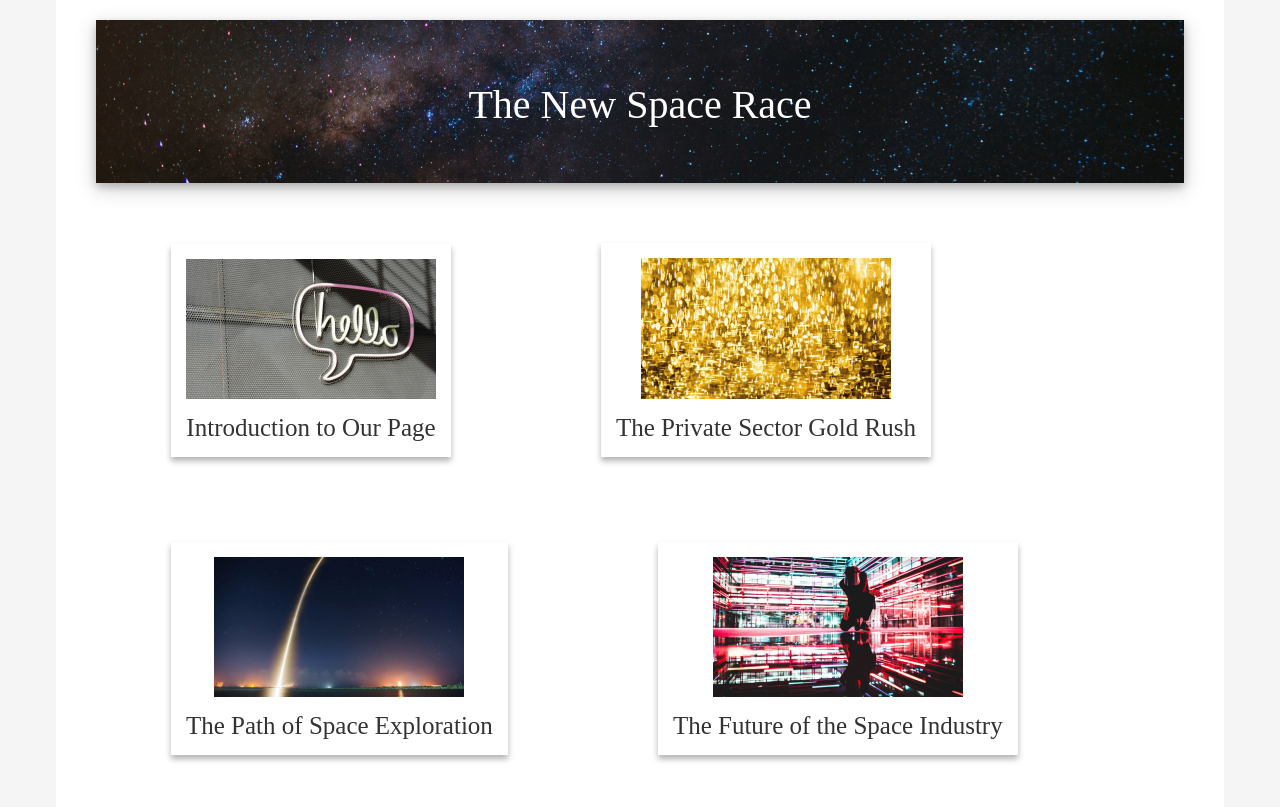
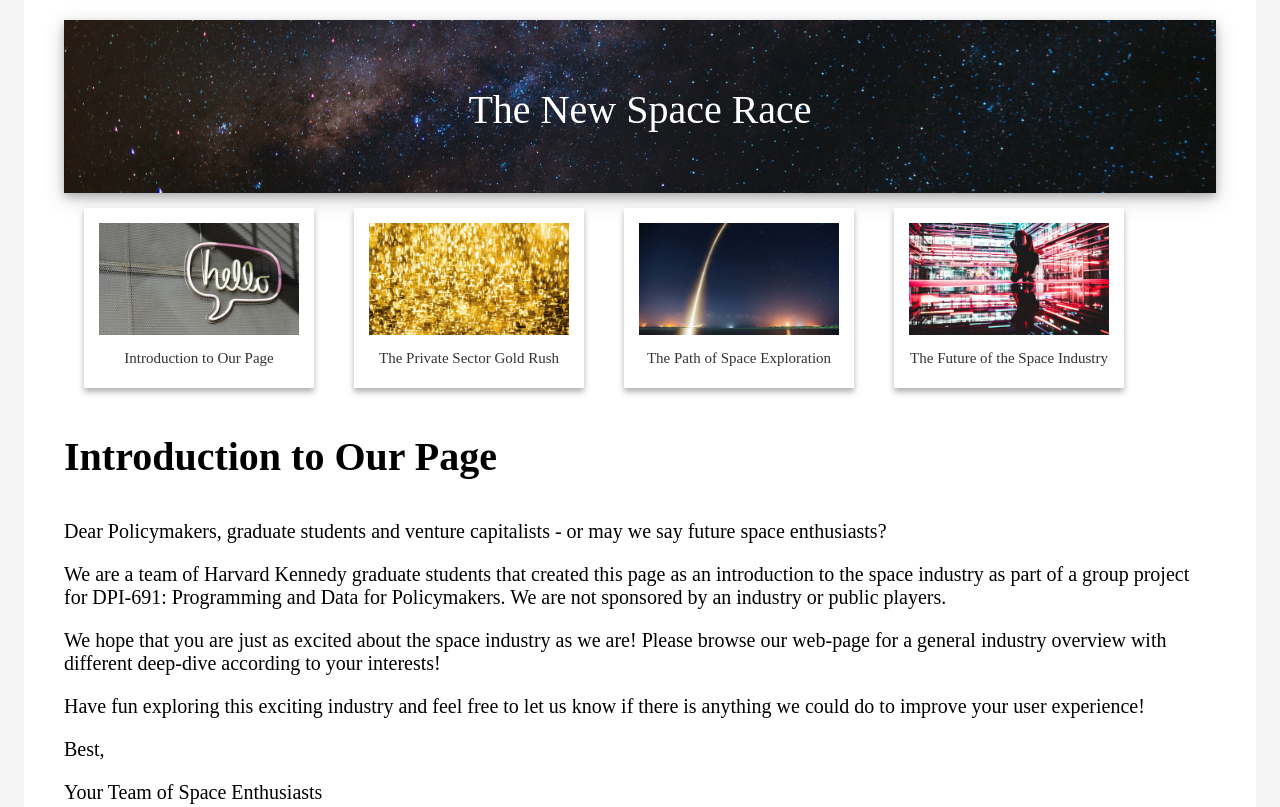
Before and after one commit to code4policy/Team-A4, a plain HTML site: page index.html in a window 1280 px wide. Shown: the top 807 px of the page. Drawn offline with nearby package versions, Linux system fonts and the light colour scheme.

Commit message:
alter size of navigation items so that they fit into one line for laptop view

```diff
--- a/index.html
+++ b/index.html
@@ -16,17 +16,18 @@
  <div class="polaroid">
 
       <a href="index.html" title="Introduction to Our Page">
-        <img height="150" src="images/adam-solomon-WHUDOzd5IYU-unsplash.jpg" alt="Intro" />
+        <img  src="images/adam-solomon-WHUDOzd5IYU-unsplash.jpg" alt="Intro" />
 
       <a href="goldrush/goldrush.html" title="The Private Sector Gold Rush">
-        <img height="150" src="images/lucas-benjamin-94qPvR72FWk-unsplash.jpg" alt="Goldrush" />
+        <img src="images/lucas-benjamin-94qPvR72FWk-unsplash.jpg" alt="Goldrush" />
 
       <a href="Past-Space-Exploration/Past-Space-Exploration.html" title="The Path of Space Exploration">
-        <img height="150" src="images/spacex-TV2gg2kZD1o-unsplash.jpg" alt="Past Space Exploration" />
+        <img  src="images/spacex-TV2gg2kZD1o-unsplash.jpg" alt="Past Space Exploration" />
 
        <a href="Future-Space-Industry/Future-Space-Industry.html" title="The Future of the Space Industry">
-        <img height="150" src="images/drew-graham-s4dfrh7hdDU-unsplash.jpg" alt="Future Space Industry"/>
+        <img  src="images/drew-graham-s4dfrh7hdDU-unsplash.jpg" alt="Future Space Industry"/>
       </a>
+
   </div>
 
 
--- a/styles.css
+++ b/styles.css
@@ -6,7 +6,7 @@
  .polaroid a {
         background: #ffffff;
         display: inline-block;
-        margin: 55px 75px 30px;
+        margin: 10px 20px 5px;
         padding: 15px 15px 30px;
         text-align: center;
         text-decoration: none;
@@ -21,14 +21,14 @@
       }
       .polaroid a:after {
         color: #333;
-        font-size: 25px;
+        font-size: 15px;
         content: attr(title);
         position: relative;
-        top: 15px;
+        top: 10px;
       }
       .polaroid img {
         display: block;
-        width: 250px;
+        max-width: 200px;
       }
       .polaroid a:hover {
         -webkit-transform: scale(1.2);
@@ -47,7 +47,7 @@ html {
 
 /* styles for the body of the site */
 body {
-  width: 85%;
+  width: 90%;
   background-color: white;
   padding: 20px 40px 40px 40px;
   margin-top: auto;
@@ -125,26 +125,6 @@ a:hover,a:active {
   color: white;
 }
 
-/* styles for polaroid cards
-.polaroid {
-  width: auto;
-  box-shadow: 0 4px 8px 0 rgba(0, 0, 0, 0.2), 0 6px 20px 0 rgba(0, 0, 0, 0.19);
-  text-align: center;
-}
-
-.container_black_flex {
-  display: flex;
-  text-align: center; */
-}
-
-
-a:link, a:visited {
-  text-decoration: none;
-}
-
-a:hover, a:active {
-  text-decoration: underline;
-  }
 
 
 /* styles for headline */
@@ -219,7 +199,6 @@ body, .sectionintro, .issueintro, .issuetext, .graphintro, .sectionoutro{
 
 /* styles for graphsubtext */
 .graphsubtext {
-
  color: darkgrey;
 }
 
```
